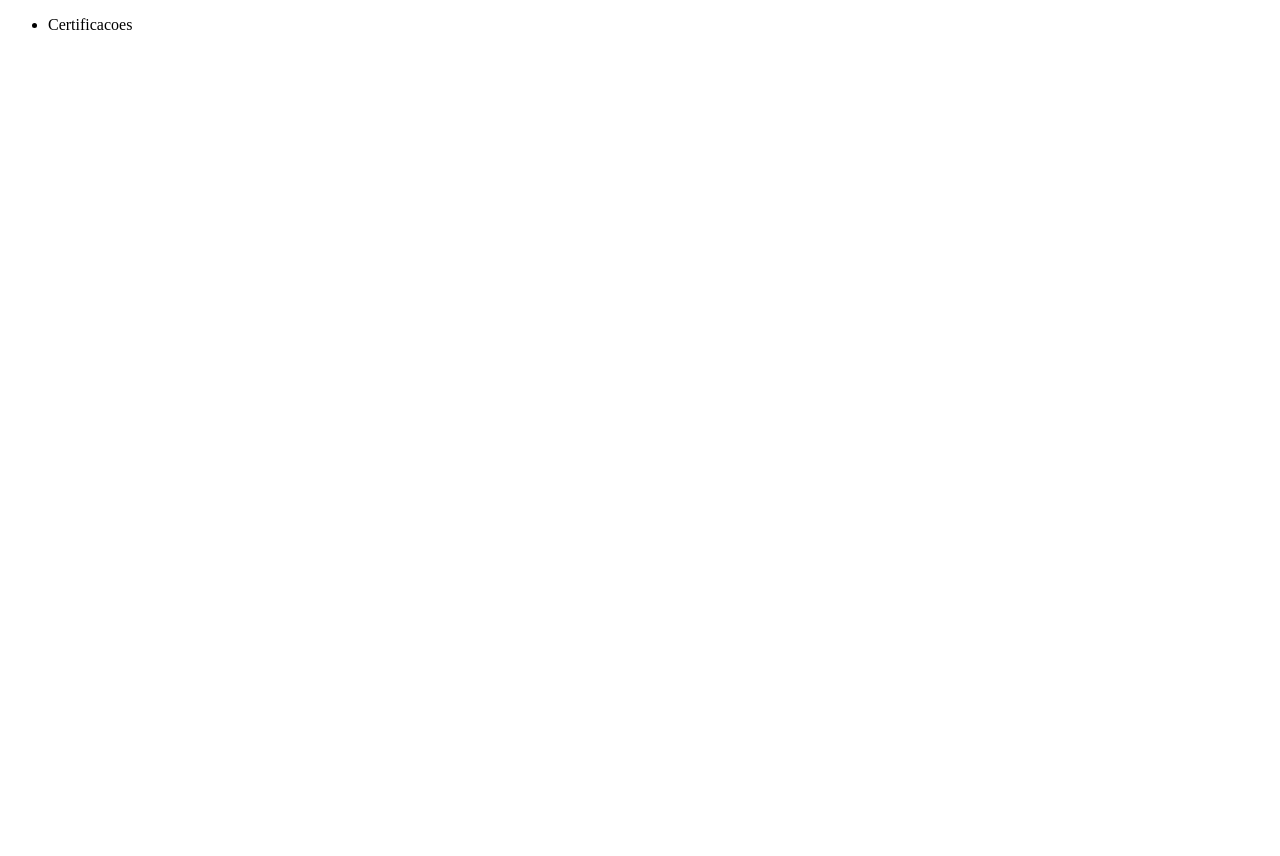
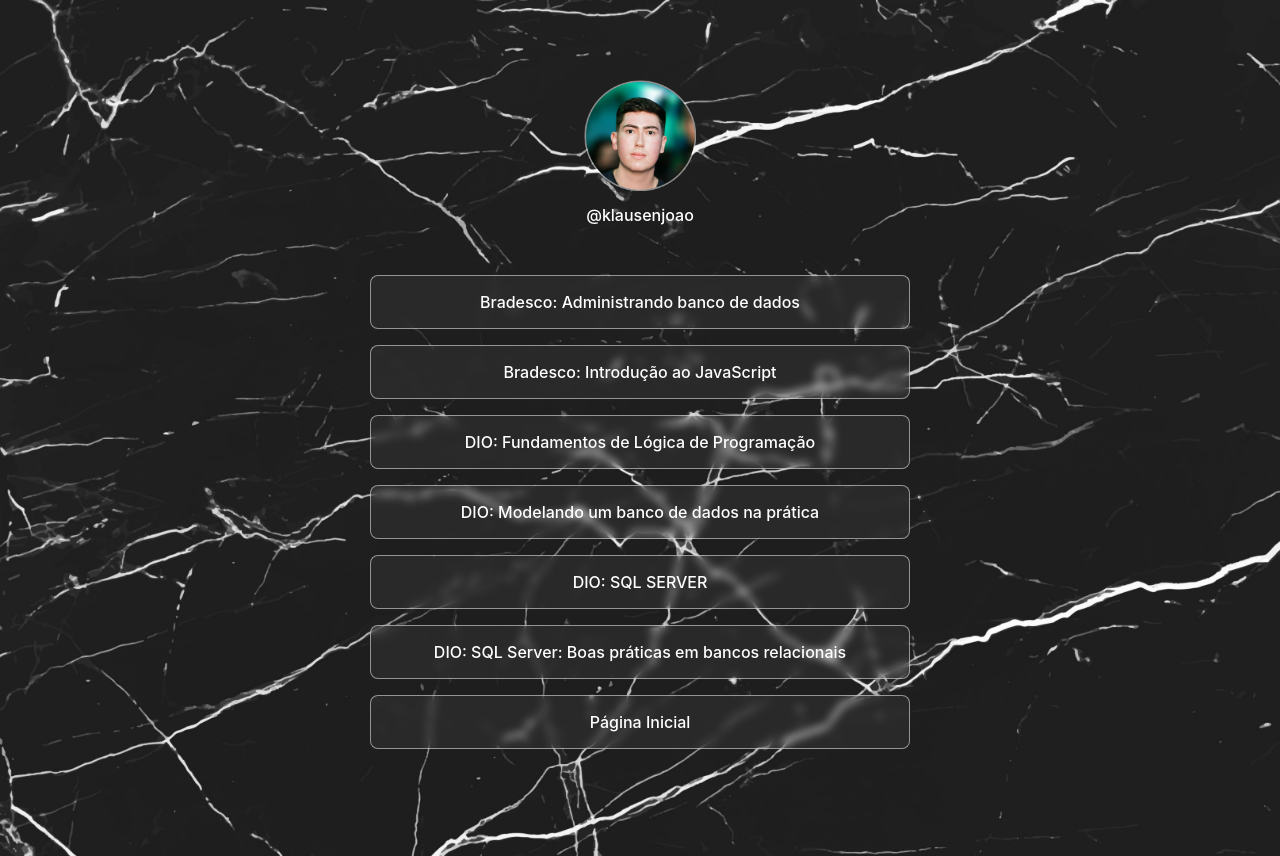
Before and after one commit to klausenjoao/ProjetoDevLinks, a plain HTML site: page Certificacoes.html in a window 1280 px wide. Before the commit the page ends 800 px from the top, so only its background shows below. Drawn offline with Linux system fonts and the light colour scheme.

Commit message:
Commit Inicial Pagina de certificações

```diff
--- a/Certificacoes.html
+++ b/Certificacoes.html
@@ -5,12 +5,48 @@
     <meta http-equiv="X-UA-Compatible" content="IE=edge">
     <meta name="viewport" content="width=device-width, initial-scale=1.0">
     <title>Klausenjoao</title>
+    <link rel="stylesheet" href="style.css" />
 </head>
 <body>
+    <div id="container">
+        <div id="profile">
+          <img
+            src="./assets/Avatar.png"
+            alt="Foto do rosto de João Vitor Dos Santos Klausen"/>
+
+          <p>@klausenjoao</p>
+        </div>
+
     <ul>
         <li>
-            <a>Certificacoes</a>
+            <a>Bradesco: Administrando banco de dados</a>
         </li>
-    </ul>
+
+        <li>
+            <a>Bradesco: Introdução ao JavaScript</a>
+        </li>
+
+        <li>
+            <a>DIO: Fundamentos de Lógica de Programação</a>
+        </li>
+
+        <li>
+            <a>DIO: Modelando um banco de dados na prática</a>
+        </li>
+
+        <li>
+            <a>DIO: SQL SERVER</a>
+        </li>
+
+        <li>
+            <a>DIO: SQL Server: Boas práticas em
+                bancos relacionais </a>
+        </li>
+
+        <li>
+            <a href="index.html"> Página Inicial</a>
+        </li>
+      </ul>
+    </div>
 </body>
 </html>
```
